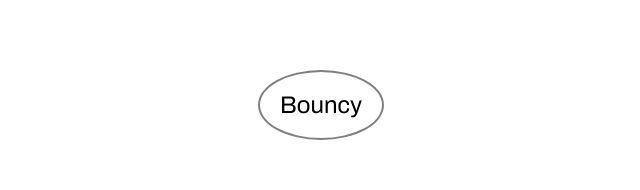
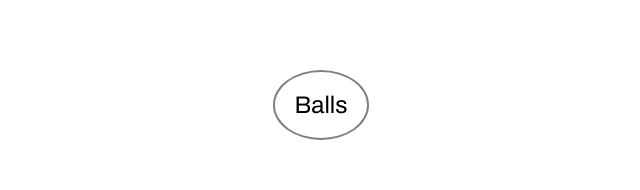
Before and after one commit to Tanner-Davison/greensock-animations, a React (Create React App) app: page / in a window 1280 px wide. Shown: the part 579-769 px from the top of the page, without its empty margins (319-959 px from the left). Built offline with nearby package versions, Linux system fonts and the light colour scheme.

Commit message:
deleted extra branches

```diff
--- a/src/App.js
+++ b/src/App.js
@@ -27,12 +27,7 @@ function App() {
         </Headline>
 
         <Wrapper>
-          <Headline className={"allBalls"} id="headline">
-            Bouncy{" "}
-          </Headline>
-          <Headline className={"allBalls"} id="headline2">
-            Balls
-          </Headline>
+
           <Headline className={"allBalls"} id="headline3">
             Balls
           </Headline>
```
